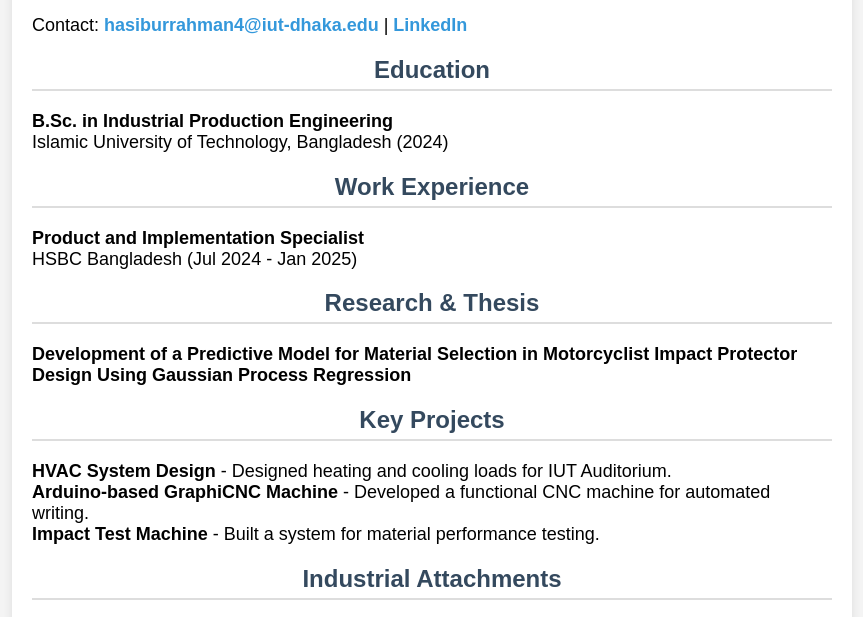
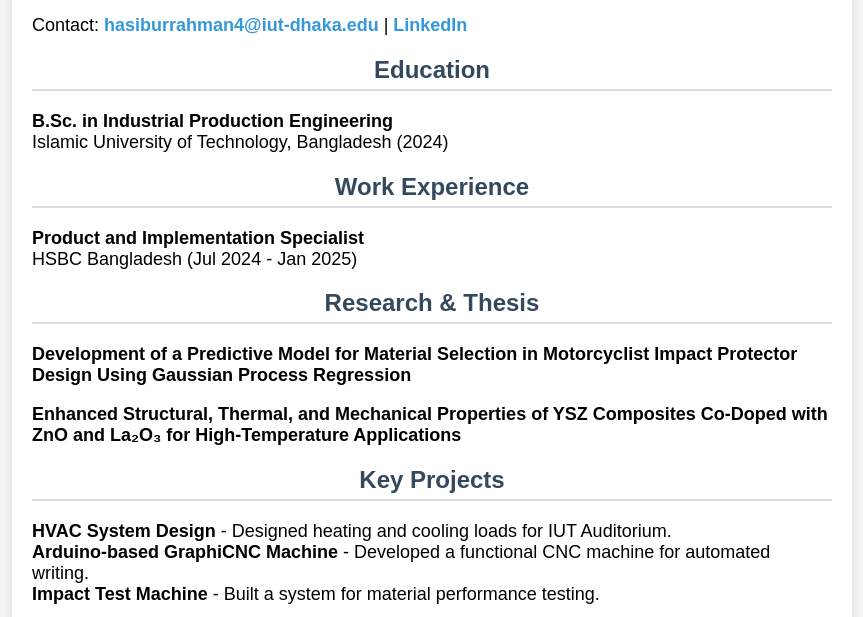
Before and after one commit to hasiburrahman4/hasiburrahman4.github.io, a plain HTML site: page index.html in a window 1280 px wide. Shown: the part 172-789 px from the top of the page, without its empty margins (208-1071 px from the left). Drawn offline with Linux system fonts and the light colour scheme.

Commit message:
Update index.html

```diff
--- a/index.html
+++ b/index.html
@@ -28,6 +28,7 @@
 
         <h2>Research & Thesis</h2>
         <p><strong>Development of a Predictive Model for Material Selection in Motorcyclist Impact Protector Design Using Gaussian Process Regression</strong></p>
+        <p><strong>Enhanced Structural, Thermal, and Mechanical Properties of YSZ Composites Co-Doped with ZnO and La₂O₃ for High-Temperature Applications</strong></p>
 
         <h2>Key Projects</h2>
         <ul>
```
